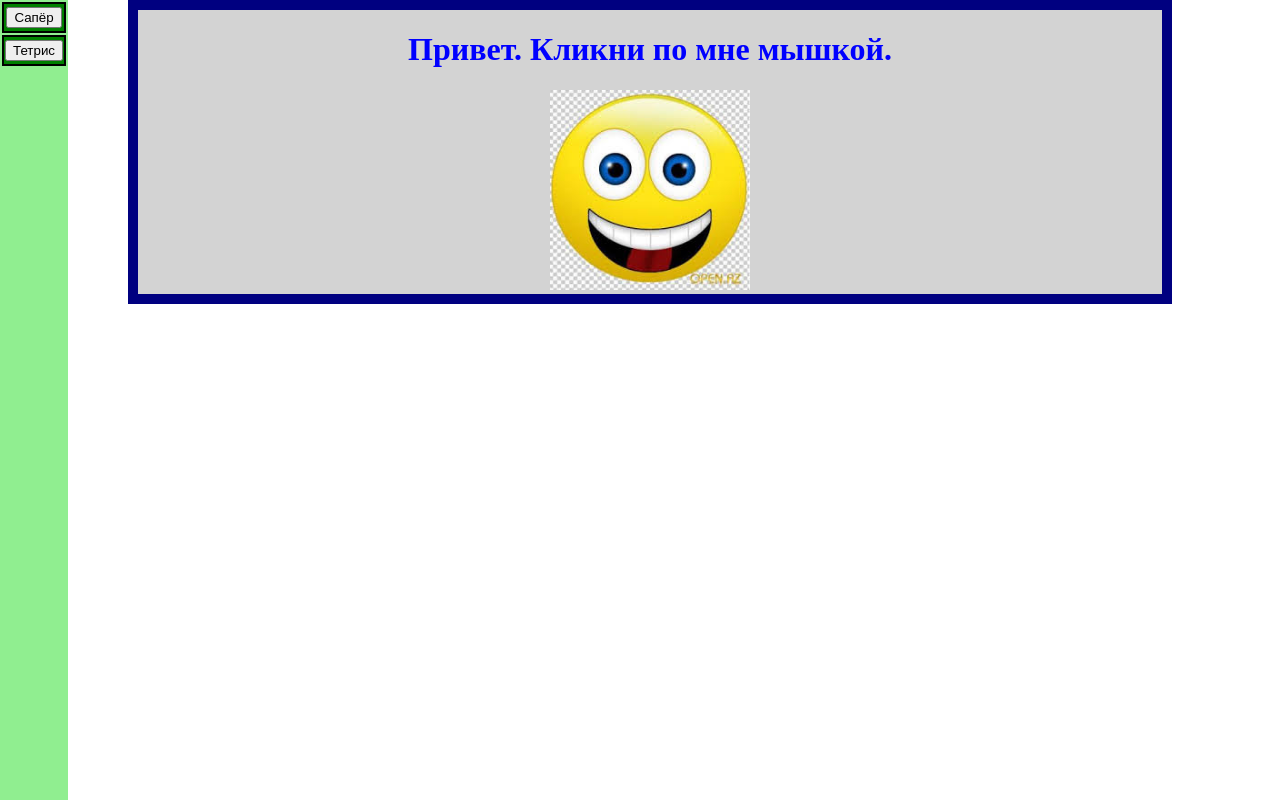
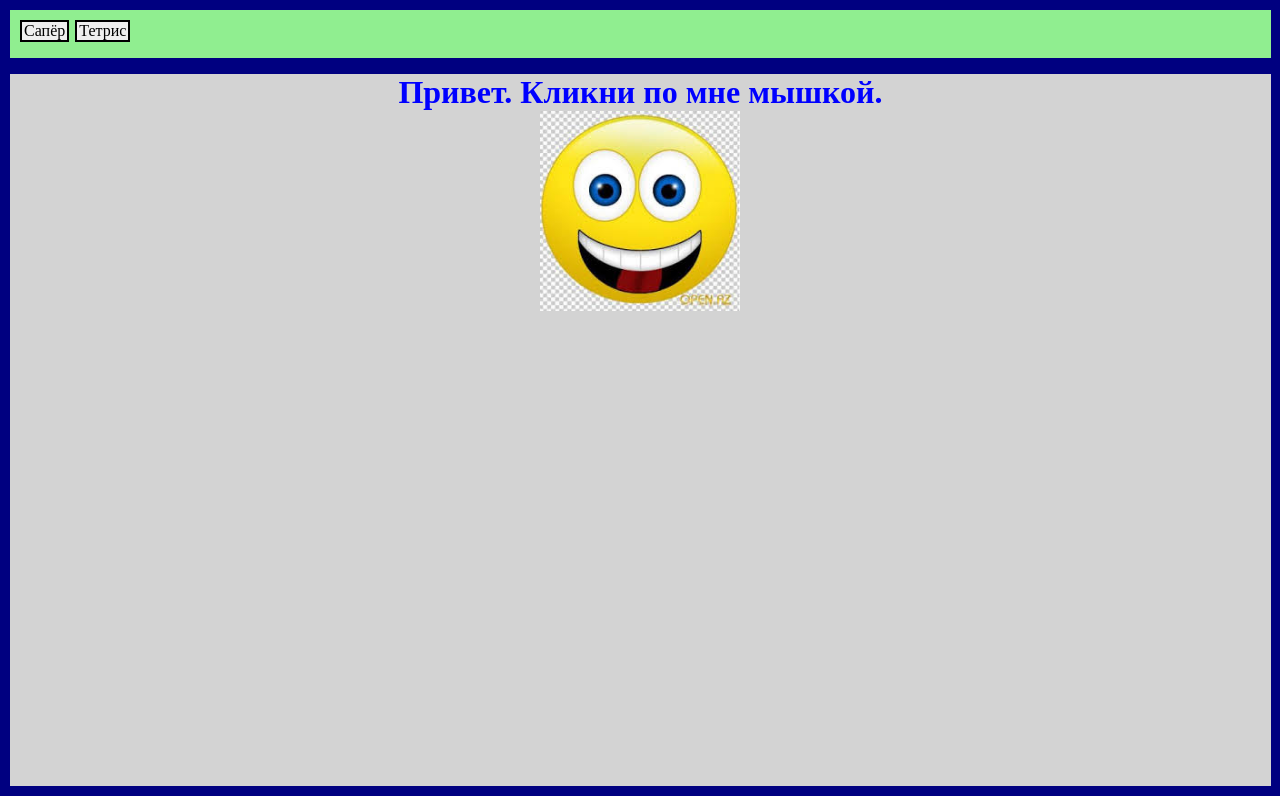
Before and after one commit to unclebob2008/JS, a PHP site: page / in a window 1280 px wide. Run offline with PHP 8.4, Linux system fonts and the light colour scheme.

Commit message:
styling 1

```diff
--- a/css/style.css
+++ b/css/style.css
@@ -1,3 +1,8 @@
+* {
+  margin: 0;
+  padding: 0;
+}
+
 #head01 {
   color: blue;
 }
@@ -7,7 +12,7 @@
   font-size: 100%;
 }
 
-td {
+#div01 td {
   width: 25px;
   height: 25px;
   color: black;
@@ -18,11 +23,12 @@ td {
   cursor: pointer;
 }
 
-#div01 {
+.main {
     position: absolute;
-    left: 10%;
-    top: 0%;
-    width: 80%;
+    left: 0%;
+    top: 8%;
+    width: 98.5%;
+    height: 89%;
     text-align: center;
     background-color: lightgrey;
     border: 10px solid navy;
@@ -31,14 +37,32 @@ td {
 #div02 {
     top: 0%;
     left: 0%;
+    width: 98.5%;
     position: absolute;
     background-color: lightgreen;
-    height: 100%;
+    height: 6%;
+    border: 10px solid navy;
+    border-collapse: collapse;
     text-align: center;
 }
 
+.menuDiv {
+    width: 100%;
+    background-color: buttonface;
+    text-align: center;
+    border: 2px solid black;
+    border-collapse: collapse;
+    cursor: pointer;
+}
+
+.menuTable {
+    border-spacing: 10px;
+
+}
+
+
 #div03 .block {
-  position: fixed;
+  position: absolute;
   width: 4px;
   padding: 13px;
 }
@@ -50,6 +74,8 @@ td {
 }
 
 #field {
-  border: 2px solid red;
+  border: 2px groove red;
   border-collapse: collapse;
+  position: absolute;
+  right: 40%;
 }
--- a/index.html
+++ b/index.php
@@ -11,23 +11,21 @@
   <script src="js/tetris.js"></script>
 </head>
 <body>
-   <div id="div01">
-    <h1 id="head01"> Привет. Кликни по мне мышкой.</h1>
-    <img id="bfImg" src="images/smile3.jpg" alt="iBF" onclick="magic.clickImg();"/>
-  </div>
   <div id="div02">
-    <table id="menu1">
+    <table class="menuTable">
       <tr>
         <td>
-          <button onclick="matrix.setMinesP1();">Сапёр</button>
+          <div class="menuDiv" onclick="matrix.setMinesP1();">Сапёр</div>
         </td>
-      </tr>
-      <tr>
         <td>
-          <button onclick="tetris.setGlass();">Тетрис</button>
+          <div class="menuDiv" onclick="tetris.setGlass();">Тетрис</div>
         </td>
       </tr>
     </table>
   </div>
+   <div id="div01" class="main">
+    <h1 id="head01"> Привет. Кликни по мне мышкой.</h1>
+    <img id="bfImg" src="images/smile3.jpg" alt="iBF" onclick="magic.clickImg();"/>
+  </div>
 </body>
 </html>
--- a/js/matrix.js
+++ b/js/matrix.js
@@ -11,7 +11,7 @@ _sgames.Matrix = function() {
 
     this.setMinesP1 = function() {
         $("#div01").empty();
-        var p1 = '<h1 id="head01">Сапёр</h1> \
+        var p1 = '<h2 id="head01">Сапёр</h2> \
         Ширина поля: <input id="wF" type="number" name="widthField" min="3" max="30" value=10> \
         <br> \
         Высота поля: <input id="hF" type="number" name="heightField" min="3" max="30" value=10> \
@@ -19,11 +19,9 @@ _sgames.Matrix = function() {
         Количество мин: <input id="pM" type="number" name="procMines" min="10" max="50" value=25>% от размера поля \
         <br> \
         <input type="button" name="startBut" onclick="matrix.setTable();" value="Начать новую игру"> \
+        <h3 id="secundomer"></h3> \
         <br/> \
-        <br/> \
-        <h2 id="secundomer"></h2> \
-        <br/> \
-        <h2 id="baner"></h2>'
+        <h3 id="baner"></h3>'
         $("#div01").append(p1)
     }
 
--- a/js/tetris.js
+++ b/js/tetris.js
@@ -63,7 +63,7 @@ _sgames.Tetris = function() {
         var butPause = '<button id="butPause" onclick="tetris.pauseGame();">Пауза</button>';
         var scoreView = '<button id="score" disabled>Счёт: 0</button>';
         var levelView = '<button id="level" disabled>Уровень: 1</button>';
-        var top = 50;
+        var top = 40;
         var glass  = document.createElement('div');
         glass.id = "div03";
         for (var i = 0; i < 20; i++) {
@@ -82,6 +82,7 @@ _sgames.Tetris = function() {
             }
             top += 26
         }
+        $("#div01").css("text-align", "");
         $("#div01").append(butStart, butPause, scoreView, levelView, glass);
         pressedKey();
         if (timer !== undefined) {
```
Also changed, not shown: images/smile2-2.jpg, images/smile2.jpg.
